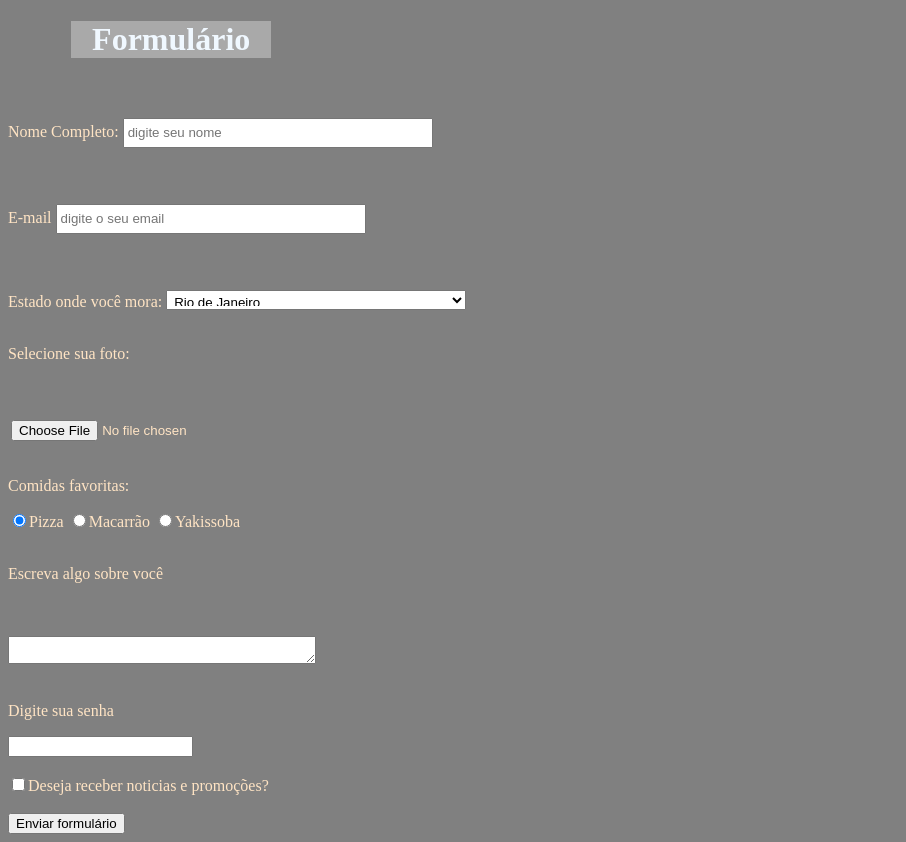
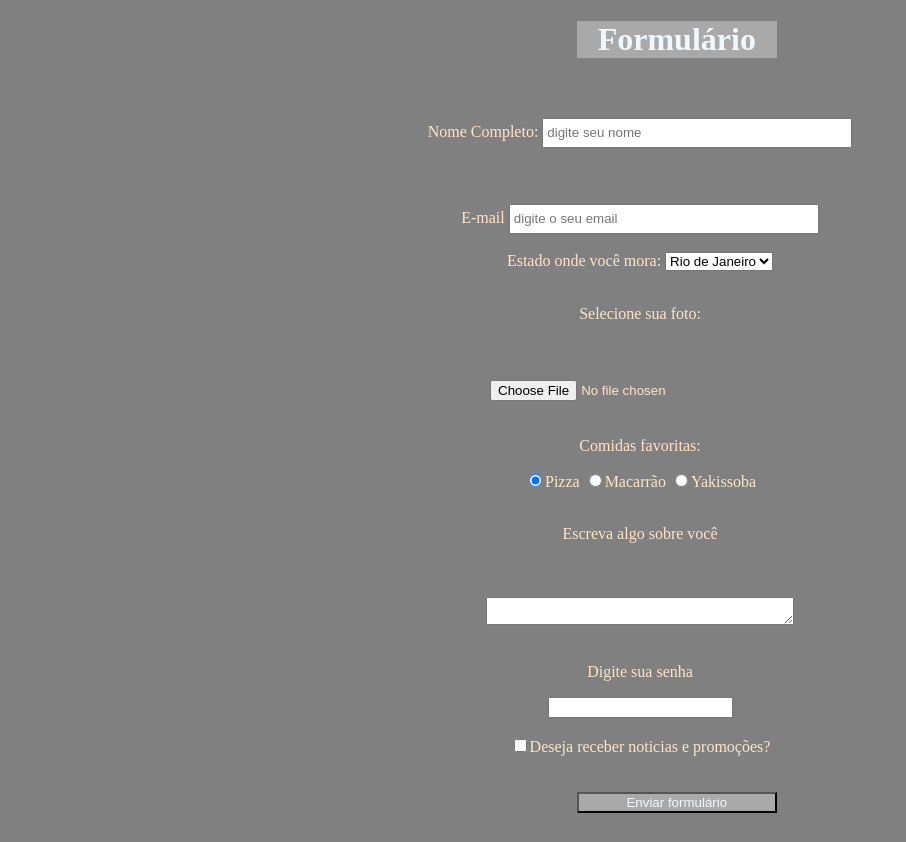
Before and after one commit to pambastos/javascript, a plain HTML site: page inputtagtypeseatributes/index.html in a window 1280 px wide. Shown: the whole page, without its empty margins (0-906 px from the left). After the commit the page ends 821 px from the top, so only its background shows below. Drawn offline with Linux system fonts and the light colour scheme.

Commit message:
alterando

```diff
--- a/inputtagtypeseatributes/index.html
+++ b/inputtagtypeseatributes/index.html
@@ -89,7 +89,7 @@
       </section>
       <br />
       <section class="area-do-texto">
-      <p>Escreva algo sobre você</p>
+        <p>Escreva algo sobre você</p>
         <textarea
           name="sobre mim"
           id="text-area1"
@@ -99,7 +99,7 @@
       </section>
       <br />
       <section class="digitar-senha">
-      <p>Digite sua senha</p>
+        <p>Digite sua senha</p>
         <label for="imput-senha">
           <input type="password" name="senha" id="imput-senha" required />
         </label>
@@ -116,8 +116,9 @@
       </section>
     </main>
     <br />
+    <br>
     <footer>
-      <button type="submit">Enviar formulário</button>
+      <button type="submit" id="botao">Enviar formulário</button>
     </footer>
   </body>
 </html>
--- a/inputtagtypeseatributes/style.css
+++ b/inputtagtypeseatributes/style.css
@@ -1,8 +1,8 @@
-#title {
+#title , #botao {
   color: aliceblue;
+  margin-left: 45%;
   text-align: center;
   width: 200px;
-  margin-left: 5%;
   background-color: darkgrey;
 }
 
@@ -12,11 +12,9 @@ body {
 
 #nome-completo,
 #input-email,
-#input-estado,
 #foto-perfil,
 #text-area1,
-#input-senha
-#input-estado{
+#input-senha #input-estado {
   height: 20px;
   width: 300px;
   padding: 3px;
@@ -32,4 +30,9 @@ body {
 .digitar-senha,
 .checkbox {
   color: bisque;
+  text-align: center;
+
 }
+#botao{
+  margin-right: 20%;
+}
```
